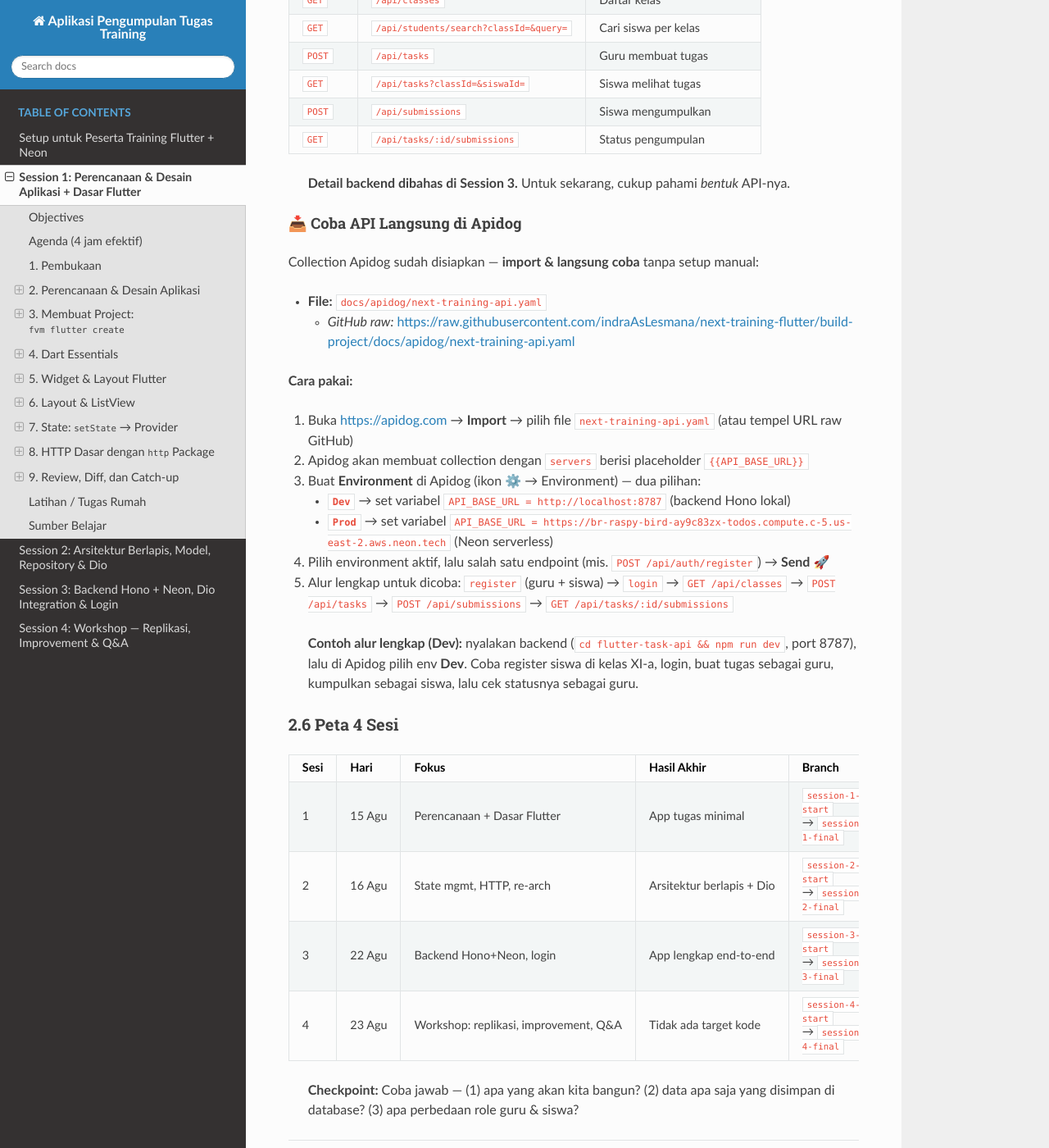
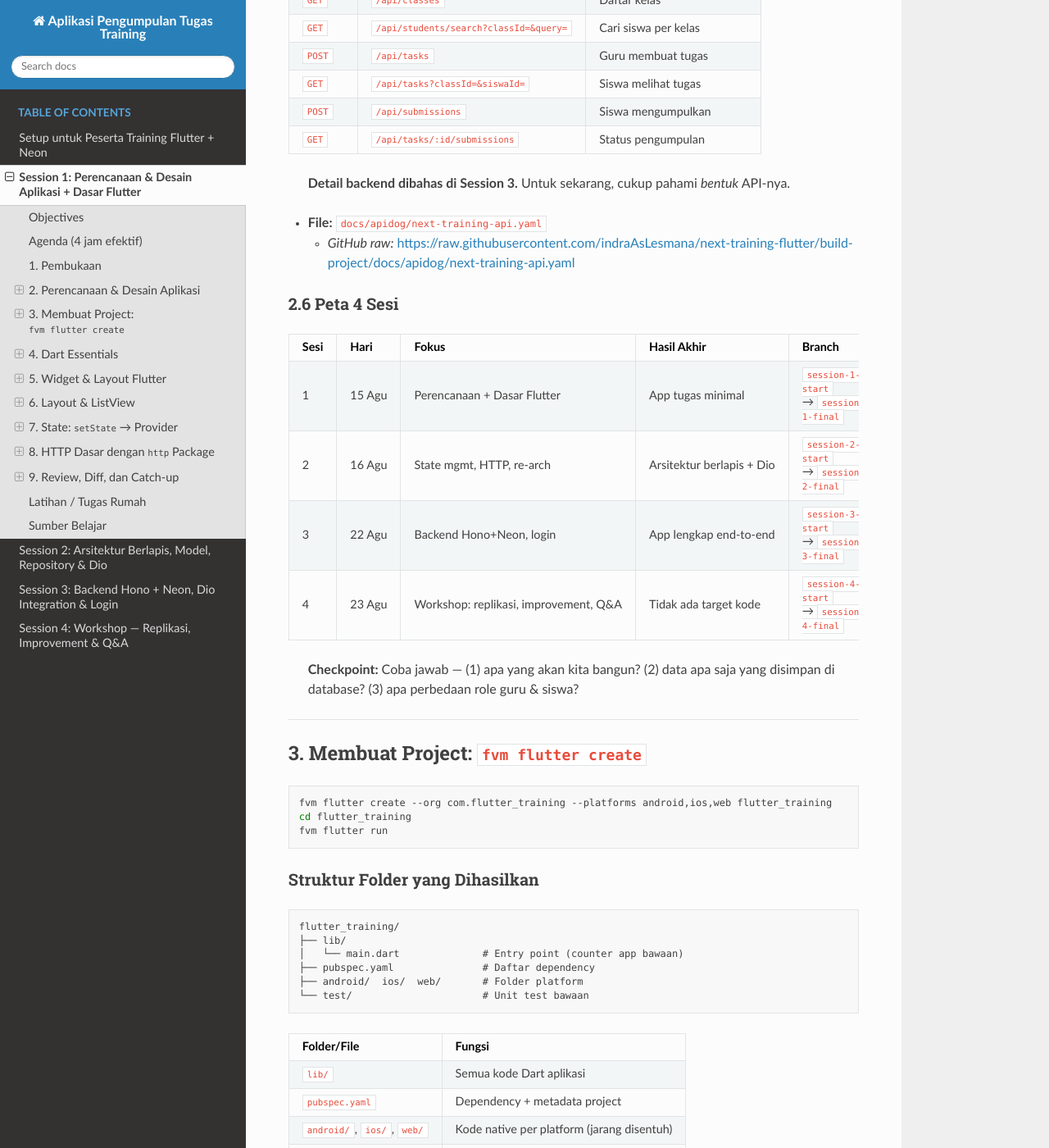
Before and after one commit to indraAsLesmana/next-training-flutter, a Sphinx documentation site: the page built from docs/session-1.md, in a window 1280 px wide and 1400 px high, scrolled down 6927 px. Shown: the whole window at 82% size. Built offline with Sphinx 7.4.7 and the Read the Docs theme 3.1.0, drawn with Linux system fonts in a browser that asks for light colours.

Commit message:
feat: remove api dog desc just preview

```diff
--- a/docs/session-1.md
+++ b/docs/session-1.md
@@ -186,23 +186,8 @@ erDiagram
 
 > **Detail backend dibahas di Session 3.** Untuk sekarang, cukup pahami *bentuk* API-nya.
 
-#### 📥 Coba API Langsung di Apidog
-
-Collection Apidog sudah disiapkan — **import & langsung coba** tanpa setup manual:
-
 - **File:** [`docs/apidog/next-training-api.yaml`](apidog/next-training-api.yaml)
   - *GitHub raw:* <https://raw.githubusercontent.com/indraAsLesmana/next-training-flutter/build-project/docs/apidog/next-training-api.yaml>
-
-**Cara pakai:**
-1. Buka <https://apidog.com> → **Import** → pilih file `next-training-api.yaml` (atau tempel URL raw GitHub)
-2. Apidog akan membuat collection dengan `servers` berisi placeholder `{{API_BASE_URL}}`
-3. Buat **Environment** di Apidog (ikon ⚙️ → Environment) — dua pilihan:
-   - **`Dev`** → set variabel `API_BASE_URL = http://localhost:8787` (backend Hono lokal)
-   - **`Prod`** → set variabel `API_BASE_URL = https://br-raspy-bird-ay9c83zx-todos.compute.c-5.us-east-2.aws.neon.tech` (Neon serverless)
-4. Pilih environment aktif, lalu salah satu endpoint (mis. `POST /api/auth/register`) → **Send** 🚀
-5. Alur lengkap untuk dicoba: `register` (guru + siswa) → `login` → `GET /api/classes` → `POST /api/tasks` → `POST /api/submissions` → `GET /api/tasks/:id/submissions`
-
-> **Contoh alur lengkap (Dev):** nyalakan backend (`cd flutter-task-api && npm run dev`, port 8787), lalu di Apidog pilih env **Dev**. Coba register siswa di kelas XI-a, login, buat tugas sebagai guru, kumpulkan sebagai siswa, lalu cek statusnya sebagai guru.
 
 ### 2.6 Peta 4 Sesi
 
```
